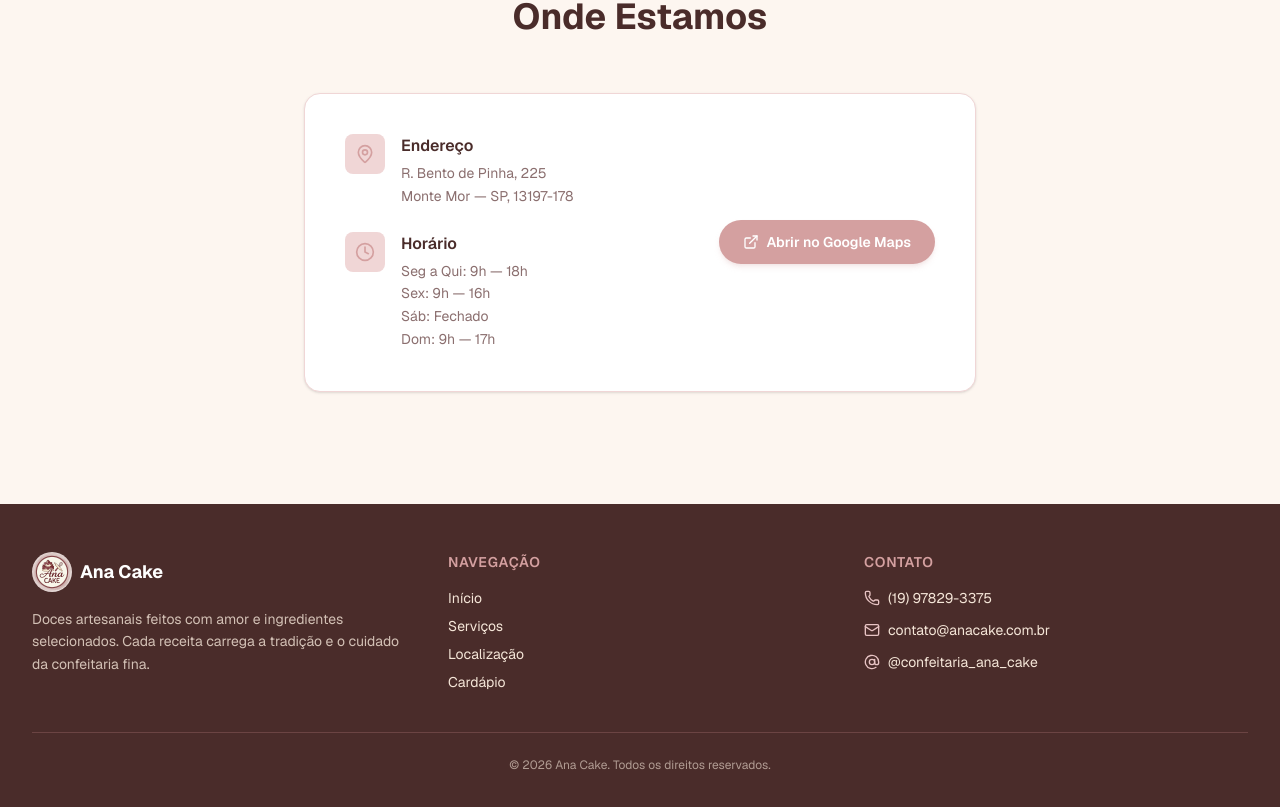
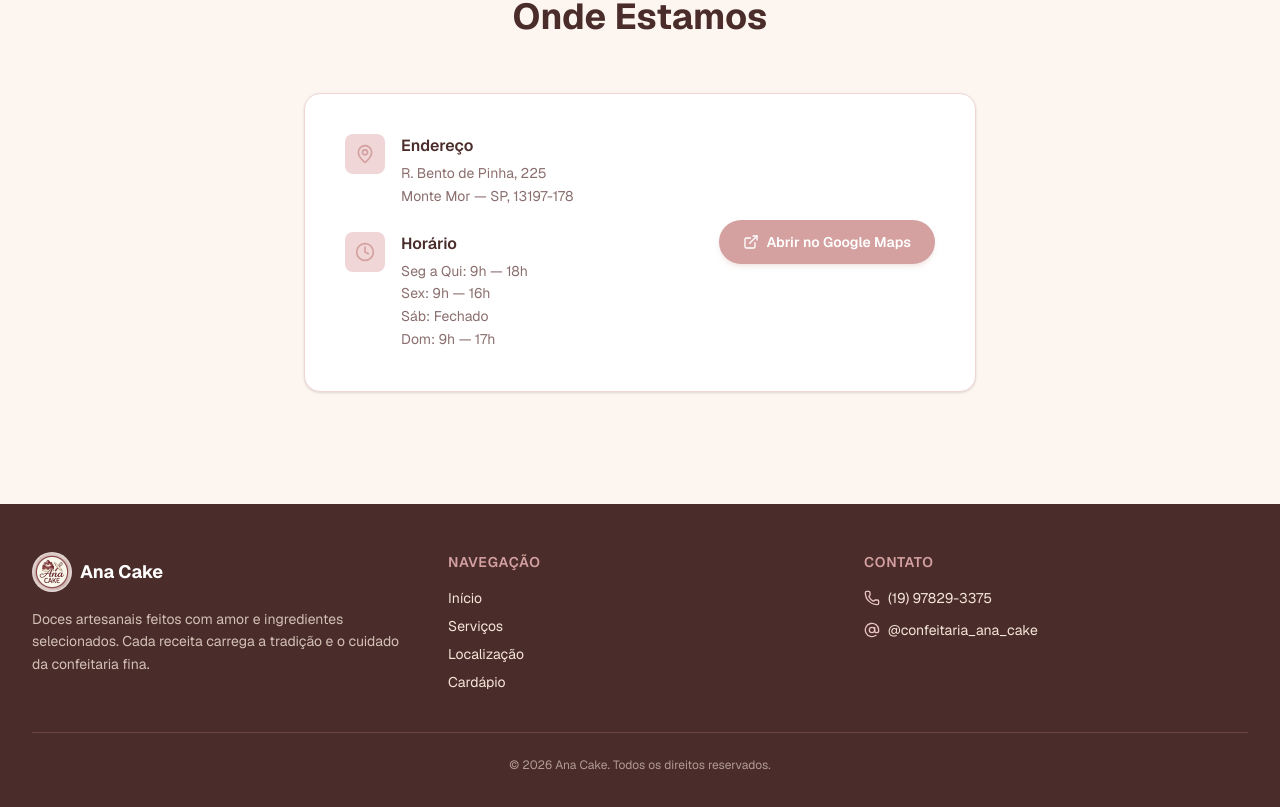
Before and after one commit to Willeduca01/anacake, a Next.js app: page / in a window 1280 px wide. Shown: the part 2282-3089 px from the top of the page. Built offline with nearby package versions, Linux system fonts and the light colour scheme; no server answers; the database is empty.

Commit message:
fix(contato): remover informacao de email do rodape

```diff
--- a/src/components/Footer.tsx
+++ b/src/components/Footer.tsx
@@ -1,4 +1,4 @@
-import { AtSign, Phone, Mail } from "lucide-react";
+import { AtSign, Phone } from "lucide-react";
 import Image from "next/image";
 import Link from "next/link";
 
@@ -69,10 +69,6 @@ export default function Footer() {
                 </a>
               </li>
               <li className="flex items-center gap-2">
-                <Mail className="h-4 w-4 text-rose-soft" />
-                <span>contato@anacake.com.br</span>
-              </li>
-              <li className="flex items-center gap-2">
                 <AtSign className="h-4 w-4 text-rose-soft" />
                 <a
                   href="https://www.instagram.com/confeitaria_ana_cake"
```
